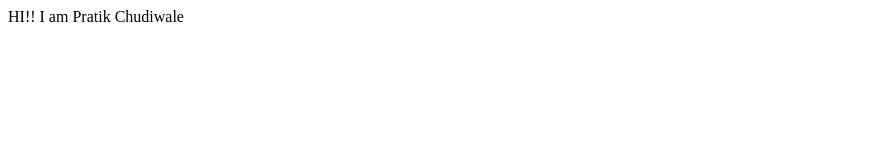
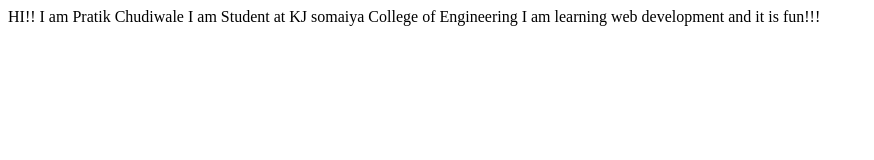
Before and after one commit to chudiwalepratik/PratikChudiwale-Site, a plain HTML site: page index.html in a window 1280 px wide. Shown: the whole page, without its empty margins (0-874 px from the left). Drawn offline with Linux system fonts and the light colour scheme.

Commit message:
docs: added info

```diff
--- a/index.html
+++ b/index.html
@@ -8,5 +8,7 @@
 </head>
 <body>
   HI!! I am Pratik Chudiwale
+  I am Student at KJ somaiya College of Engineering
+  I am learning web development and it is fun!!!
 </body>
 </html>
```
